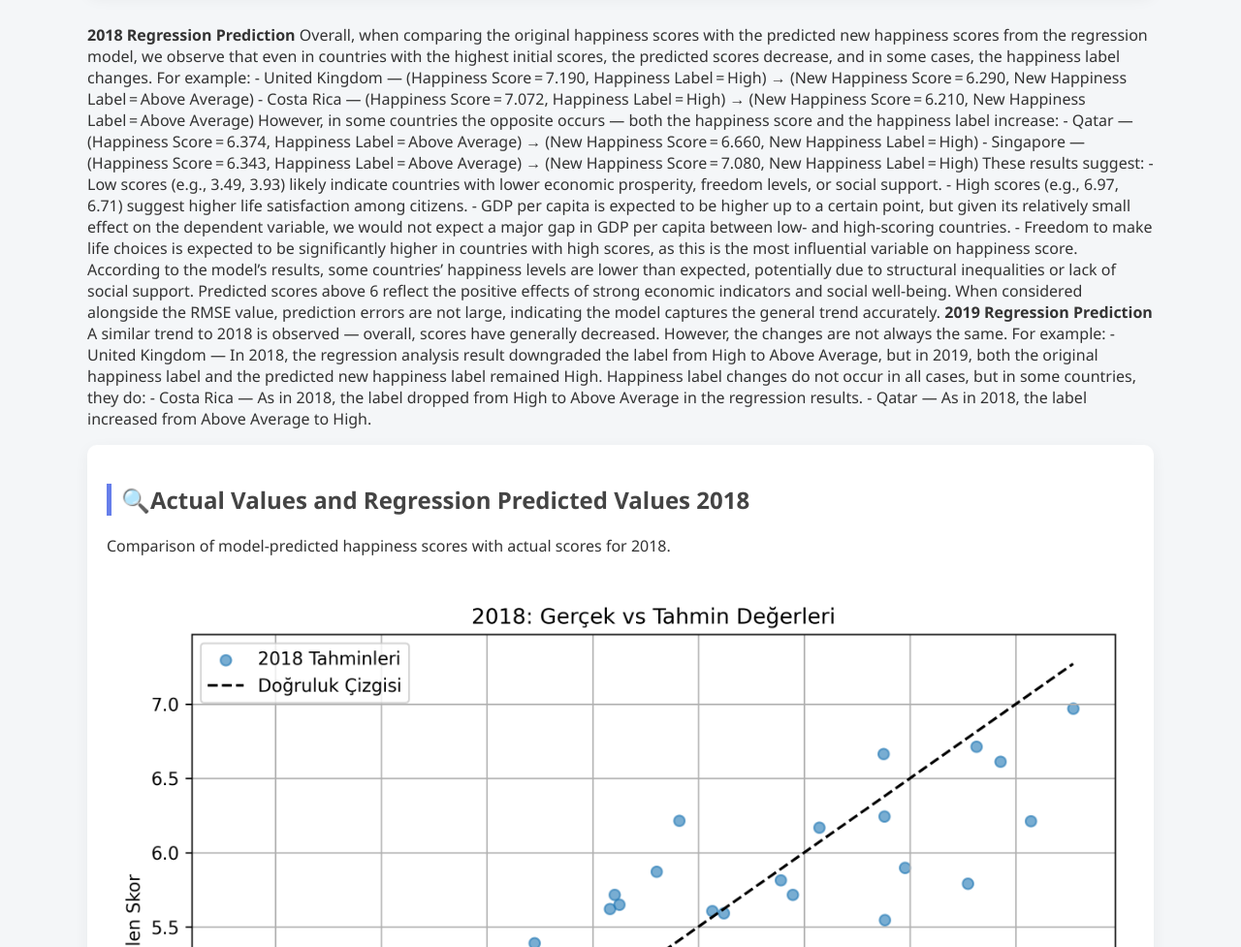
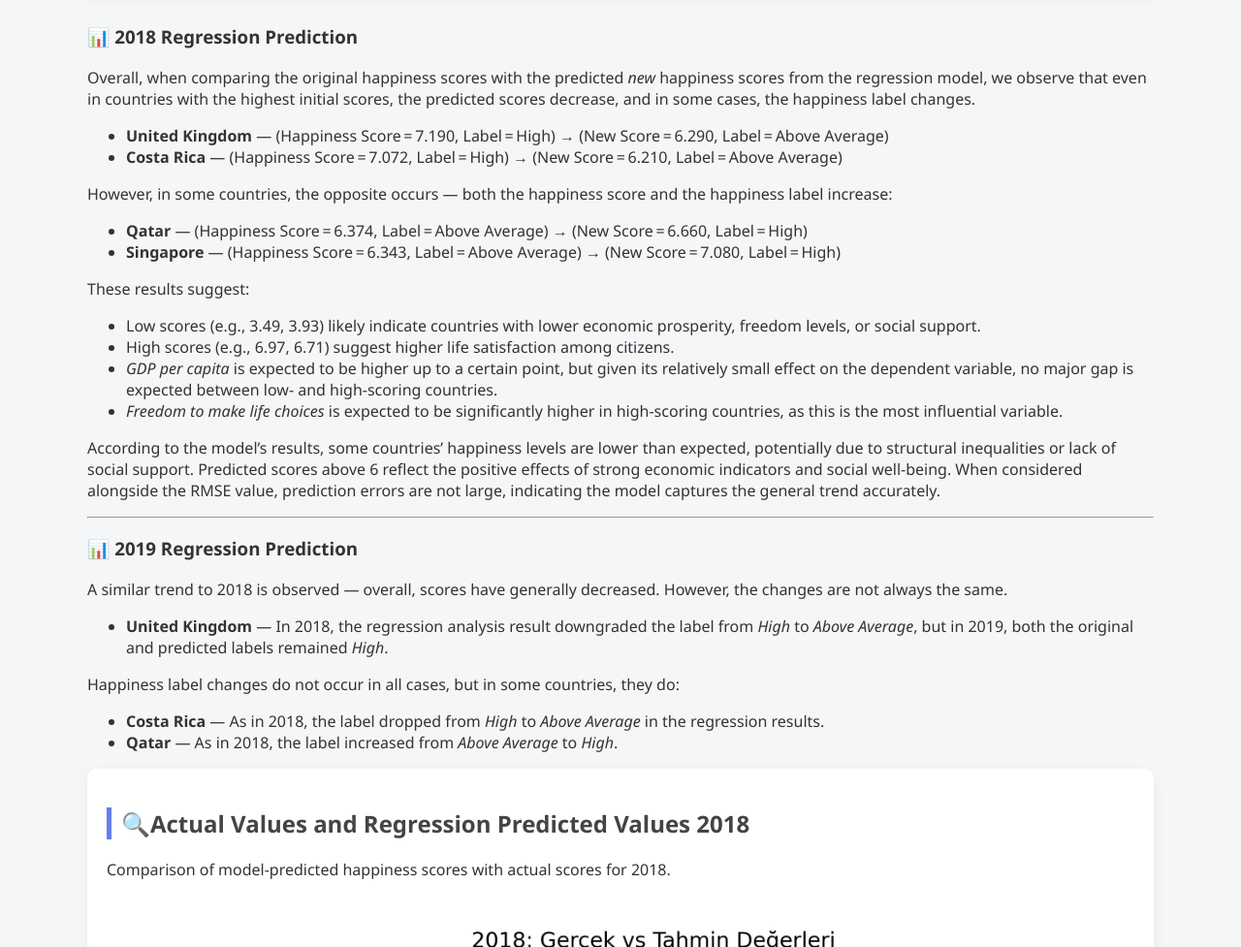
Before and after one commit to ada621/Wold_Happiness_Analysis, a plain HTML site: page index.html in a window 1280 px wide. Shown: the part 4460-5437 px from the top of the page at 97% size. Drawn offline with Linux system fonts and the light colour scheme.

Commit message:
Update index.html

```diff
--- a/index.html
+++ b/index.html
@@ -203,37 +203,62 @@
     <h3>🏆 Final Selection</h3>
     <p><strong>2018 → OLS | 2019 → Robust OLS</strong></p>
 </section>
-    <p> <strong>2018 Regression Prediction</strong>
-Overall, when comparing the original happiness scores with the predicted new happiness scores from the regression model, we observe that even in countries
-        with the highest initial scores, the predicted scores decrease, and in some cases, the happiness label changes.
-For example:
-- United Kingdom — (Happiness Score = 7.190, Happiness Label = High) → (New Happiness Score = 6.290, New Happiness Label = Above Average)
-- Costa Rica — (Happiness Score = 7.072, Happiness Label = High) → (New Happiness Score = 6.210, New Happiness Label = Above Average)
-However, in some countries the opposite occurs — both the happiness score and the happiness label increase:
-- Qatar — (Happiness Score = 6.374, Happiness Label = Above Average) → (New Happiness Score = 6.660, New Happiness Label = High)
-- Singapore — (Happiness Score = 6.343, Happiness Label = Above Average) → (New Happiness Score = 7.080, New Happiness Label = High)
-These results suggest:
-- Low scores (e.g., 3.49, 3.93) likely indicate countries with lower economic prosperity, freedom levels, or social support.
-- High scores (e.g., 6.97, 6.71) suggest higher life satisfaction among citizens.
-- GDP per capita is expected to be higher up to a certain point, but given its relatively small effect on the dependent variable, we would not expect a
-        major gap in GDP per capita between low‑ and high‑scoring countries.
-- Freedom to make life choices is expected to be significantly higher in countries with high scores, as this is the most influential variable on happiness
-        score.
-According to the model’s results, some countries’ happiness levels are lower than expected, potentially due to structural inequalities or lack of social
-        support.
-Predicted scores above 6 reflect the positive effects of strong economic indicators and social well‑being.
-When considered alongside the RMSE value, prediction errors are not large, indicating the model captures the general trend accurately.
-
-<strong>2019 Regression Prediction</strong>
-A similar trend to 2018 is observed — overall, scores have generally decreased. However, the changes are not always the same.
-For example:
-- United Kingdom — In 2018, the regression analysis result downgraded the label from High to Above Average, but in 2019, both the original happiness label
-        and the predicted new happiness label remained High.
-Happiness label changes do not occur in all cases, but in some countries, they do:
-- Costa Rica — As in 2018, the label dropped from High to Above Average in the regression results.
-- Qatar — As in 2018, the label increased from Above Average to High.
+   <h3>📊 2018 Regression Prediction</h3>
+<p>
+    Overall, when comparing the original happiness scores with the predicted <em>new</em> happiness scores from the regression model, we observe that
+    even in countries with the highest initial scores, the predicted scores decrease, and in some cases, the happiness label changes.
 </p>
 
+<ul>
+    <li><strong>United Kingdom</strong> — (Happiness Score = 7.190, Label = High) → (New Score = 6.290, Label = Above Average)</li>
+    <li><strong>Costa Rica</strong> — (Happiness Score = 7.072, Label = High) → (New Score = 6.210, Label = Above Average)</li>
+</ul>
+
+<p>
+    However, in some countries, the opposite occurs — both the happiness score and the happiness label increase:
+</p>
+
+<ul>
+    <li><strong>Qatar</strong> — (Happiness Score = 6.374, Label = Above Average) → (New Score = 6.660, Label = High)</li>
+    <li><strong>Singapore</strong> — (Happiness Score = 6.343, Label = Above Average) → (New Score = 7.080, Label = High)</li>
+</ul>
+
+<p>These results suggest:</p>
+<ul>
+    <li>Low scores (e.g., 3.49, 3.93) likely indicate countries with lower economic prosperity, freedom levels, or social support.</li>
+    <li>High scores (e.g., 6.97, 6.71) suggest higher life satisfaction among citizens.</li>
+    <li><em>GDP per capita</em> is expected to be higher up to a certain point, but given its relatively small effect on the dependent variable, no major
+        gap is expected between low- and high-scoring countries.</li>
+    <li><em>Freedom to make life choices</em> is expected to be significantly higher in high-scoring countries, as this is the most influential variable.</li>
+</ul>
+
+<p>
+    According to the model’s results, some countries’ happiness levels are lower than expected, potentially due to structural inequalities or lack of social
+    support.
+    Predicted scores above 6 reflect the positive effects of strong economic indicators and social well‑being.
+    When considered alongside the RMSE value, prediction errors are not large, indicating the model captures the general trend accurately.
+</p>
+
+<hr>
+
+<h3>📊 2019 Regression Prediction</h3>
+<p>
+    A similar trend to 2018 is observed — overall, scores have generally decreased. However, the changes are not always the same.
+</p>
+
+<ul>
+    <li><strong>United Kingdom</strong> — In 2018, the regression analysis result downgraded the label from <em>High</em> to <em>Above Average</em>, but in
+        2019, both the original and predicted labels remained <em>High</em>.</li>
+</ul>
+
+<p>
+    Happiness label changes do not occur in all cases, but in some countries, they do:
+</p>
+
+<ul>
+    <li><strong>Costa Rica</strong> — As in 2018, the label dropped from <em>High</em> to <em>Above Average</em> in the regression results.</li>
+    <li><strong>Qatar</strong> — As in 2018, the label increased from <em>Above Average</em> to <em>High</em>.</li>
+</ul>
 
     <section>
         <h2>🔍Actual Values and Regression Predicted Values 2018</h2>
@@ -266,7 +291,8 @@ For the 2019 dataset, Robust OLS is the most appropriate choice because:
 - The Breusch–Pagan test confirmed the presence of heteroskedasticity.
 - Due to the presence of outliers, using GB would be risky — and its fit was clearly weaker.
 - Among the remaining models, Robust OLS performs on par without falling behind in accuracy.
-For the 2018 dataset, the Breusch–Pagan test found no heteroskedasticity. However, the Jarque–Bera normality test indicated the presence of outliers and a non‑normal distribution.
+For the 2018 dataset, the Breusch–Pagan test found no heteroskedasticity. However, the Jarque–Bera normality test indicated the presence of outliers and a
+            non‑normal distribution.
 - Given the outliers and GB’s weaker fit compared to the other models, GB was excluded.
 - Because the data is homoskedastic, Robust OLS is unnecessary.
 - OLS is the most suitable model here due to its simplicity, interpretability, and strong performance.
```
